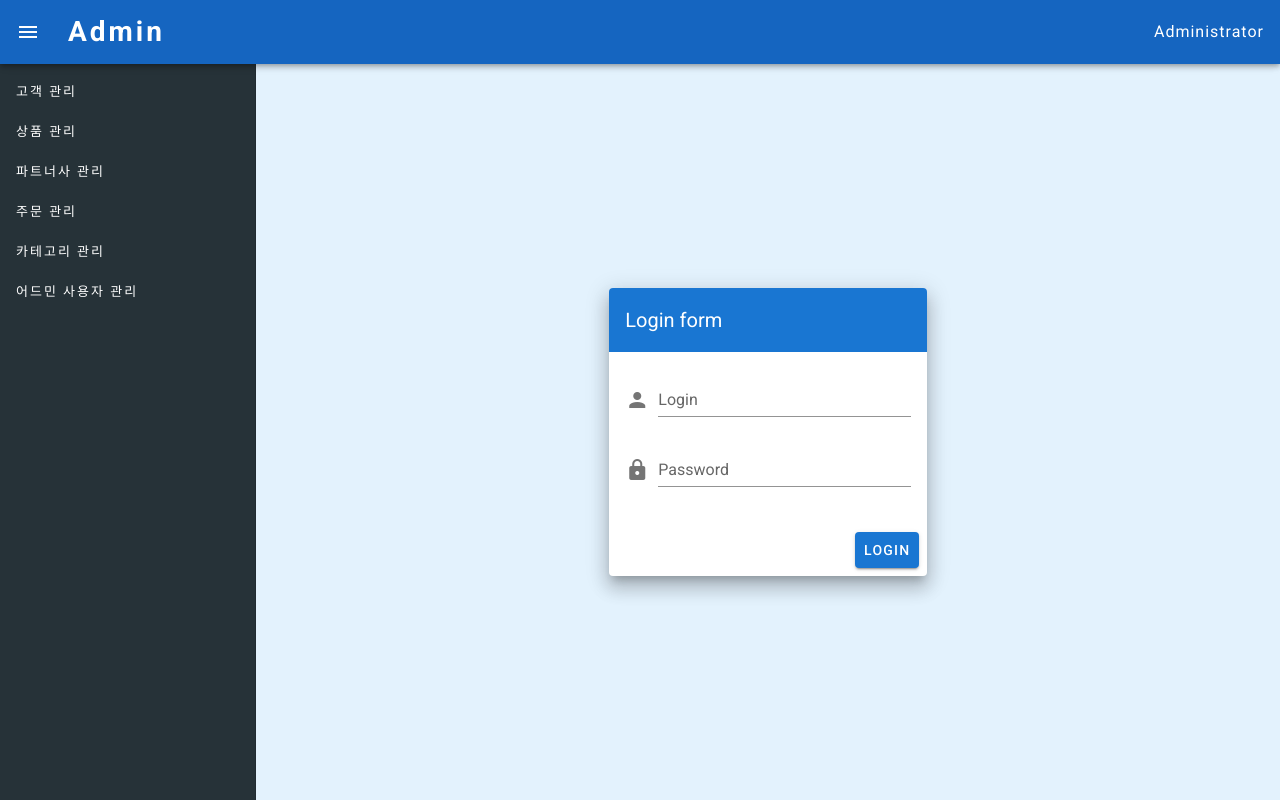
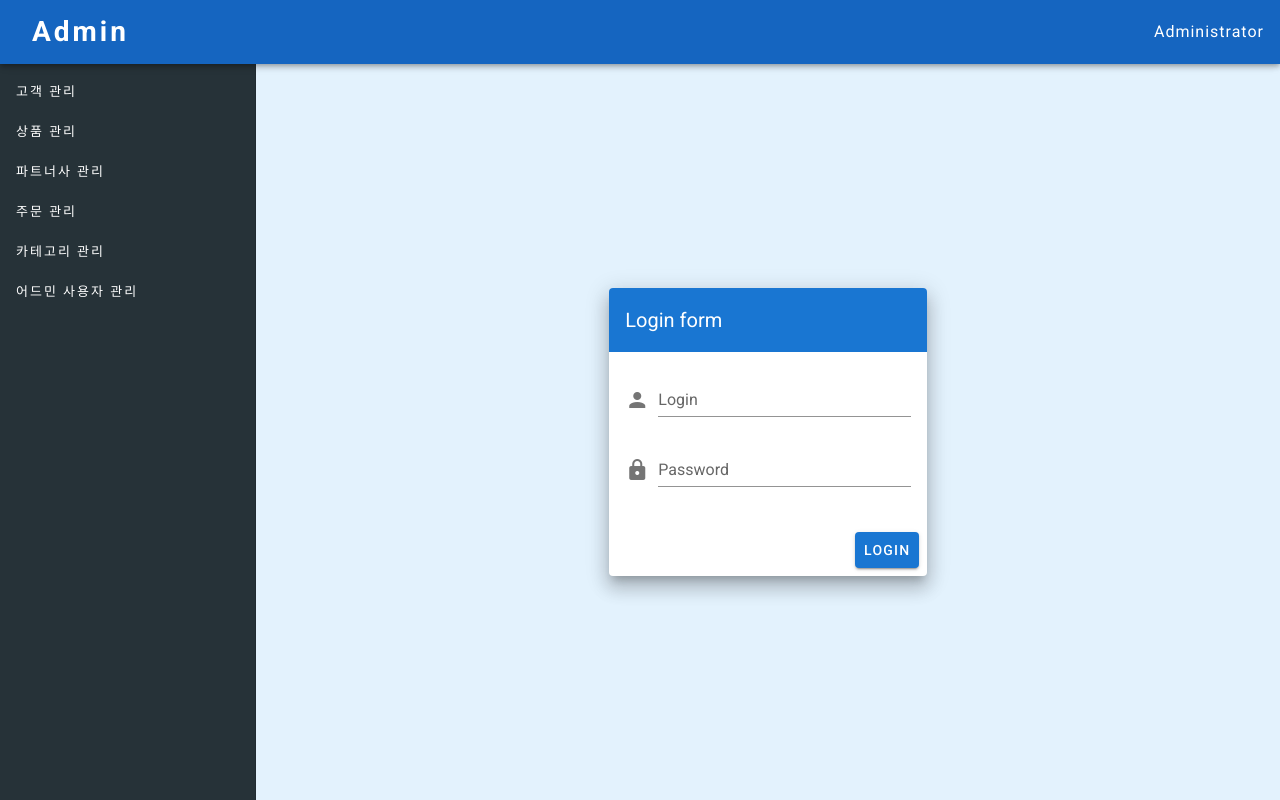
Before and after one commit to Hyun-Joo/admin-ui, a Vue app: page / in a window 1280 px wide. Built offline with nearby package versions, Linux system fonts and the light colour scheme.

Commit message:
햄버거버튼 코드 주석처리

```diff
--- a/src/App.vue
+++ b/src/App.vue
@@ -28,7 +28,7 @@
       color="blue darken-3"
       dark
     >
-      <v-app-bar-nav-icon @click.stop="drawer = !drawer"></v-app-bar-nav-icon>
+      <!--<v-app-bar-nav-icon @click.stop="drawer = !drawer"></v-app-bar-nav-icon>-->
       <v-toolbar-title
         style="width: 300px"
         class="ml-0 pl-4"
```
